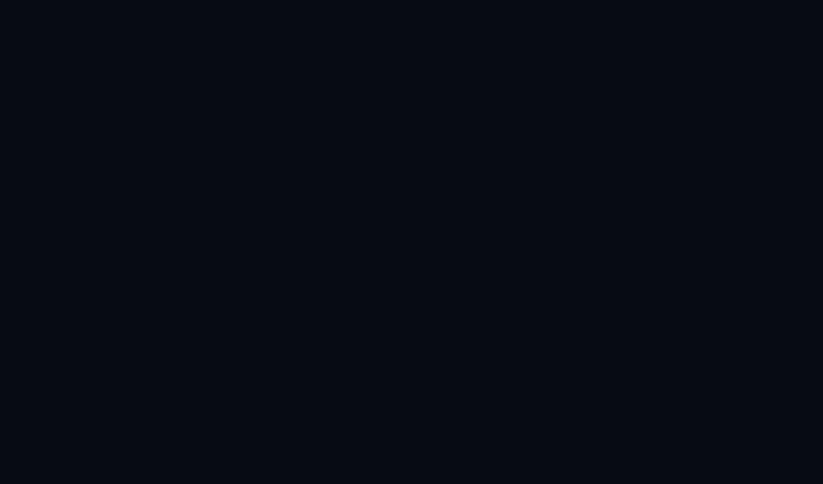
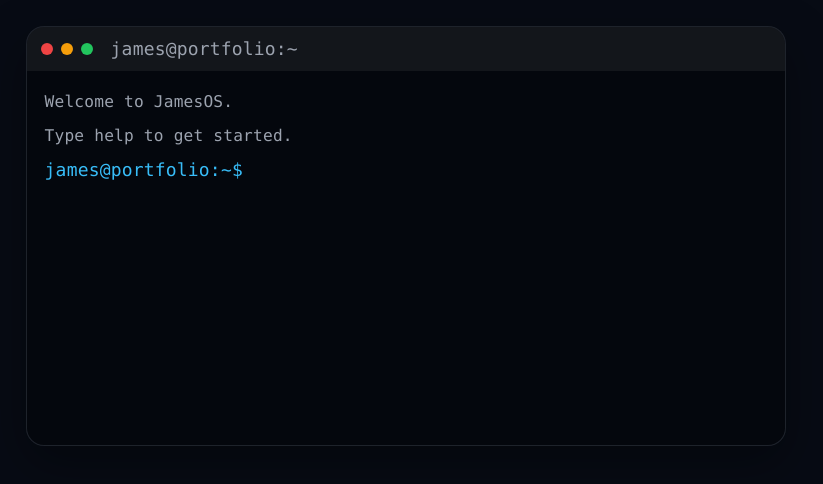
Before and after one commit to Jameboyyy/jameboyyy.com, a React app in the folder portfolio/: page / in a window 1280 px wide. Shown: the top 484 px of the page, without its empty margins (0-823 px from the left). Built offline with nearby package versions, Linux system fonts and the light colour scheme; the HTML template or start-up script is replaced by a standard one.

Commit message:
Created simulated linux terminal: created file system and commands to access certain directories

```diff
--- a/portfolio/package.json
+++ b/portfolio/package.json
@@ -12,7 +12,8 @@
   "dependencies": {
     "framer-motion": "^12.38.0",
     "react": "^19.2.5",
-    "react-dom": "^19.2.5"
+    "react-dom": "^19.2.5",
+    "react-draggable": "^4.5.0"
   },
   "devDependencies": {
     "@babel/core": "^7.29.0",
--- /dev/null
+++ b/portfolio/src/components/terminal/terminal.css
@@ -0,0 +1,95 @@
+.terminalContainer {
+    width: min(760px, calc(100vw - 32px));
+    height: 420px;
+    background: rgba(5, 7, 13, 0.88);
+    border: 1px solid var(--border);
+    border-radius: 18px;
+    box-shadow: var(--shadow);
+    overflow: hidden;
+    backdrop-filter: blur(16px);
+}
+
+.terminalHeader {
+    height: 44px;
+    display: flex;
+    align-items: center;
+    gap: 8px;
+    padding: 0 14px;
+    background: rgba(255, 255, 255, 0.06);
+    cursor: grab;
+    user-select: none;
+}
+
+.terminalHeader:active {
+    cursor: grabbing;
+}
+
+.dot {
+    width: 12px;
+    height: 12px;
+    border-radius: 50%;
+}
+
+.red { background: #ef4444; }
+.yellow { background: #f59e0b; }
+.green { background: #22c55e; }
+
+.terminalHeading {
+    margin-left: 10px;
+    font-family: var(--mono);
+    color: var(--text);
+}
+
+
+.terminalBody {
+  height: calc(100% - 44px);
+  padding: 18px;
+  font-family: var(--mono);
+  color: var(--text-h);
+}
+
+.terminalHistory {
+  display: grid;
+  gap: 8px;
+  margin-bottom: 8px;
+}
+
+.terminalLine {
+  font-size: 0.9rem;
+  line-height: 1.6;
+  text-align: left;
+}
+
+.terminalLine.system {
+  color: var(--text);
+}
+
+.terminalLine.output {
+  color: var(--text-h);
+}
+
+.terminalLine.command {
+  color: var(--text-h);
+}
+
+.terminalPrompt {
+  color: var(--accent);
+  margin-right: 8px;
+}
+
+.terminalInputLine {
+  display: flex;
+  align-items: center;
+  text-align: left;
+}
+
+.terminalInput {
+  flex: 1;
+  border: none;
+  outline: none;
+  background: transparent;
+  color: var(--text-h);
+  font-family: var(--mono);
+  font-size: 0.9rem;
+  caret-color: var(--accent);
+}
--- /dev/null
+++ b/portfolio/src/components/terminal/terminal.jsx
@@ -0,0 +1,225 @@
+import { useState, useRef } from 'react';
+import Draggable from 'react-draggable'
+import './terminal.css'
+
+const fileSystem = {
+    '~': {
+        folders: ['projects', 'skills', 'blog'],
+        files: ['about.txt', 'contact.txt', 'resume.pdf'],
+    },
+    '~/projects': {
+        folders: [],
+        files: ['stackwatch.md', 'spacefinder.md', 'gitops-pipeline.md'],
+    },
+    '~/skills': {
+        folders: [],
+        files: ['frontend.txt', 'backend.txt', 'devops.txt'],
+    },
+    '~/blog': {
+        folders: [],
+        files: ['building-stackwatch.md', 'learning-terraform.md'],
+    },
+}
+
+const fileContent = {
+    '~/about.txt': 'James Daniel Cadavona - Full Stack Engineer with a growing focus in DevOps and infrastructure.',
+    '~/contact.txt': 'Github: jameboyyy | LinkedIn: James Cadavona | Email: jdpcadavona@gmail.com',
+    '~/resume.pdf': 'Use command: cat resume.pdf',
+
+    '~/projects/stackwatch.md': 'StackWatch - Full Stack Monitoring Dashboard using React, Node.js, Docker, NGINX, AWS, and Terraform.',
+    '~/projects/spacefinder.md': 'SpaceFinder - React Native app for discovering productive third spaces.',
+    '~/projects/gitops-pipeline.md': 'GitOps Pipeline - GitLab CI/CD, Docker, ECR, EKS, Argo CD, and Kustomize.',
+
+    '~/skills/frontend.txt': 'React, React Native, JavaScript, TypeScript, HTML, CSS',
+    '~/skills/backend.txt': 'Node.js, Express, REST APIs, PostgreSQL, Supabase',
+    '~/skills/devops.txt': 'Linux, Docker, AWS, Terraform, Kubernetes, GitLab CI/CD, Argo CD',
+
+    '~/blog/building-stackwatch.md': 'Blog draft: What I learned building Stackwatch.',
+    '~/blog/learning-terraform.md': 'Blog draft: My notes on learning Terraform state and provisioning',
+}
+
+const Terminal = () => {
+
+    const [input, setInput] = useState('');
+    const [currentPath, setCurrentPath] = useState('~')
+    const [history, setHistory] = useState ([
+        { type: 'system', text: 'Welcome to JamesOS. '},
+        { type: 'system', text: 'Type help to get started.'},
+    ])
+
+    const addOutput = (text) => {
+        setHistory((prev) => [...prev, { type: 'output', text }])
+    }
+
+    const getFullPath = (target) => {
+        if (!target) return currentPath
+        if (target.startsWith(`~/`)) return target
+        if (target === '~') return '~'
+        return `${currentPath}/${target}`
+    }
+
+    const handleLs = () => {
+        const directory = fileSystem[currentPath]
+
+        if (!directory) {
+            addOutput(`ls: cannot access ${currentPath}`)
+            return
+        }
+
+        const output = [
+            ...directory.folders.map(folder => `${folder}/`),
+            ...directory.files
+        ].join('  ')
+
+        addOutput(output || 'empty directory')
+    }
+
+    const handleCd = (target) => {
+        if (!target || target === '~') {
+            setCurrentPath('~')
+            return
+        }
+
+        if (target === '..') {
+            if (currentPath === '~') return
+            const nextPath= currentPath.split('/').slice(0, -1).join('/') || '~'
+            setCurrentPath(nextPath)
+            return
+        }
+
+        const nextPath = getFullPath(target)
+
+        if (fileSystem[nextPath]) {
+            setCurrentPath(nextPath)
+        } else {
+            addOutput(`cd: no such directoyr: ${target}`)
+        }
+    }
+
+    const handleCat = (target) => {
+        if (!target) {
+            addOutput(`cat: missing file operand`)
+            return
+        }
+        const fullPath = getFullPath(target)
+
+        if(fileContent[fullPath]) {
+            addOutput(fileContent[fullPath])
+        } else {
+            addOutput(`cat: ${target}: No such file`)
+        }
+    }
+
+    const handleOpen = (target) => {
+        if (target === 'resume.pdf') {
+            window.open('/resume.pdf', '_blank')
+            addOutput('Opening resume.pdf...')
+            return
+        }
+
+        addOutput(`open: unable to open ${target}`)
+    }
+
+    const runCommand = (rawCommand) => {
+        const cleaned = rawCommand.trim()
+        if (!cleaned) return
+
+        const [command, ...args] = cleaned.split (' ')
+        const target = args.join(' ')
+
+        if (command !== 'clear') {
+            setHistory((prev) => [
+                ...prev,
+                { type: 'command', text: cleaned, path: currentPath},
+            ])
+        }
+
+        switch(command) {
+             case 'help':
+                addOutput('Commands: help, ls, cd, cat, pwd, whoami, open, clear')
+                break
+
+            case 'ls':
+                handleLs()
+                break
+
+            case 'cd':
+                handleCd(target)
+                break
+
+            case 'cat':
+                handleCat(target)
+                break
+
+            case 'pwd':
+                addOutput(currentPath)
+                break
+
+            case 'whoami':
+                addOutput('james')
+                break
+
+            case 'open':
+                handleOpen(target)
+                break
+
+            case 'clear':
+                setHistory([])
+                break
+
+            default:
+                addOutput(`command not found: ${command}`)
+        }
+    }
+
+    const handleKeyDown = (event) => {
+        if (event.key === 'Enter') {
+            runCommand(input)
+            setInput('')
+        }
+    }
+
+    const nodeRef = useRef(null)
+
+    return (
+        <Draggable nodeRef={nodeRef} handle=".terminalHeader" bounds="parent">
+            <div ref={nodeRef} className="terminalContainer">
+                <div className="terminalHeader">
+                    <span className="dot red"></span>
+                    <span className="dot yellow"></span>
+                    <span className="dot green"></span>
+                    <p className="terminalHeading">james@portfolio:~</p>
+                </div>
+
+                <div className="terminalBody">
+                    <div className="terminalHistory">
+                        {history.map((item, index) => (
+                            <div key={index} className={`terminalLine ${item.type}`}>
+                                {item.type === 'command' ? (
+                                    <>
+                                        <span className="terminalPrompt">james@portfolio:{item.path}$</span>
+                                        {item.text}
+                                    </>
+                                ) : (
+                                    item.text
+                                )}
+                            </div>
+                        ))}
+                    </div>
+                    <div className="terminalInputLine">
+                        <span className="terminalPrompt">james@portfolio:{currentPath}$</span>
+                        <input
+                            className="terminalInput"
+                            value={input}
+                            onChange={(event) => setInput(event.target.value)}
+                            onKeyDown={handleKeyDown}
+                            autoFocus
+                        />
+                    </div>
+                </div>
+            </div>
+        </Draggable>
+    );
+}
+
+export default Terminal;
--- a/portfolio/src/pages/home.css
+++ b/portfolio/src/pages/home.css
@@ -1,5 +1,6 @@
 .homeSection {
   min-height: 100svh;
+  width: 100%;
   background:
     radial-gradient(circle at top left, rgba(37, 99, 235, 0.24), transparent 34rem),
     radial-gradient(circle at top right, rgba(56, 189, 248, 0.14), transparent 28rem),
@@ -7,7 +8,10 @@
 }
 
 .homepageContainer {
-  width: min(1180px, calc(100% - 32px));
-  margin: 0 auto;
-  padding: 32px 0 64px;
+  width: 100%;
+  min-height: 100svh;
+  position: relative;
+  padding: clamp(16px, 2vw, 28px);
+  box-sizing: border-box;
+  overflow: hidden;
 }
--- a/portfolio/src/pages/home.jsx
+++ b/portfolio/src/pages/home.jsx
@@ -1,10 +1,11 @@
 import './home.css'
+import Terminal from '../components/terminal/terminal';
 
 const Home = () => {
     return (
         <section className="homepageSection">
             <div className="homepageContainer">
-
+                <Terminal />
             </div>
         </section>
     );
```
Also changed, not shown: portfolio/src/assets/background.jpg (added), 1 other file (tests, documents, lock files or other folders).
